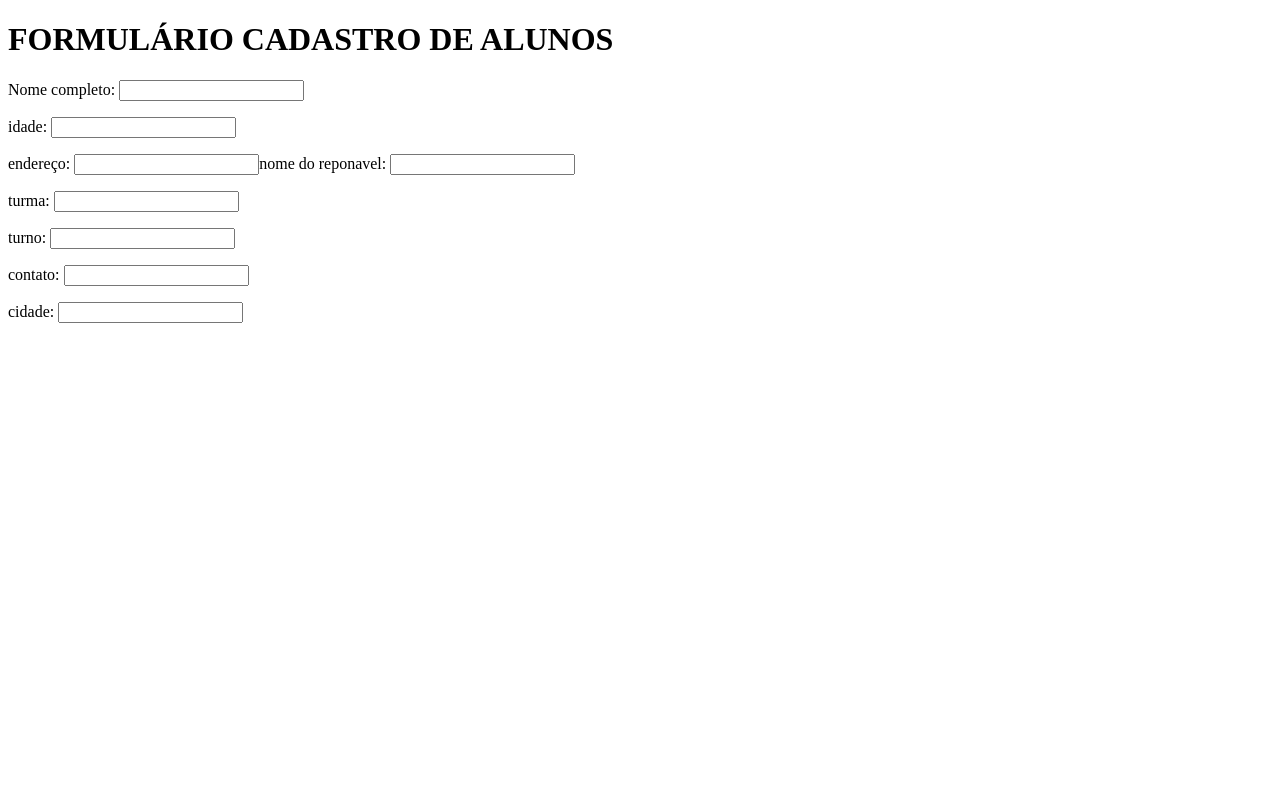
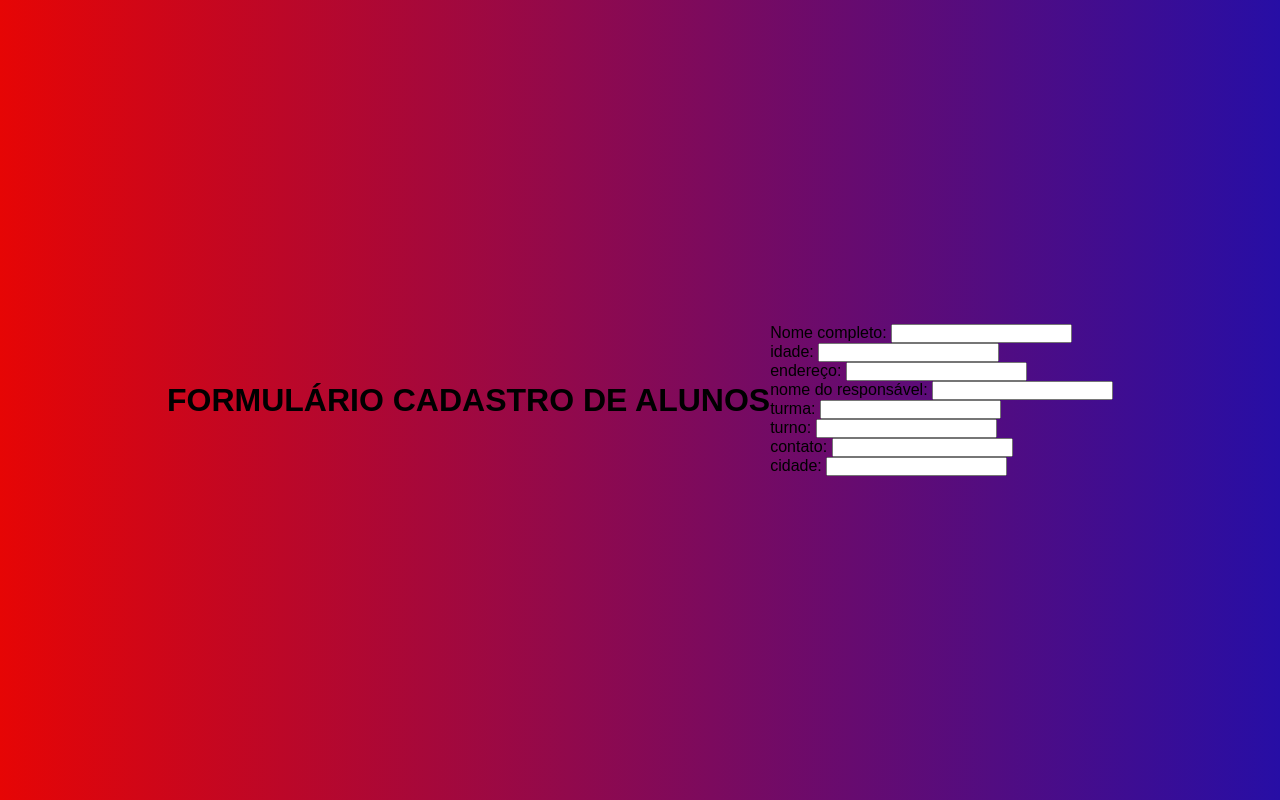
Before and after one commit to thayron-code/formulario, a plain HTML site: page index.html in a window 1280 px wide. Drawn offline with Linux system fonts and the light colour scheme.

Commit message:
Update index.html

```diff
--- a/index.html
+++ b/index.html
@@ -4,26 +4,27 @@
     <meta charset="UTF-8">
     <meta http-equiv="X-UA-Compatible" content="IE=edge">
     <meta name="viewport" content="width=device-width, initial-scale=1.0">
-    <title>FORMULARIO</title>
-</head>
+    <title>FORMULÁRIO</title>
+
+    <link rel="stylesheet" href="style.css" />
+
+
+    </head>
 <body>
-<h1>FORMULÁRIO CADASTRO DE ALUNOS</h1>
-<FORM>
-    <p>Nome completo: <input type="text" name="Nome" id="Nome" </p>
-    <p>idade: <input type="text" name="idade" id="idade" </p>
-    <p>endereço: <input type="text" name="endereço" id="endereço" </p
-   <p>nome do reponavel: <input type="text" name="nome do responsavel" id="nome do reponsavel" </p>
-   <p>turma: <input type="text" name="turma" id="turma" </p>
-   <p>turno: <input type="text" name="turno" id="turno" </p>
-   <p>contato: <input type="text" name="contato" id="contato" </p>
-   <p>cidade: <input type="text" name="cidade" id="cidade" </p>
+    <h1>FORMULÁRIO CADASTRO DE ALUNOS</h1>
+    <form>
+        <p>Nome completo: <input type="text" name="Nome" id="Nome" : </p>
+         <p>idade: <input type="text" name="idade" id="idade" : </p>
+          <p>endereço: <input type="text" name="endereço" id="endereço" : </p>
+           <p>nome do responsável: <input type="text" name="nome do responsável" id="nome do responsável" : </p>
+            <p>turma: <input type="text" name="turma" id="turma" : </p>
+              <p>turno: <input type="text" name="turno" id="turno" : </p>
+               <p>contato: <input type="text" name="contato" id="contato" : </p>
+                  <p>cidade: <input type="text" name="cidade" id="cidade" : </p>
 
 
 
-
-</FORM>
-
-
+  </form>
 
 </body>
 </html>
```
